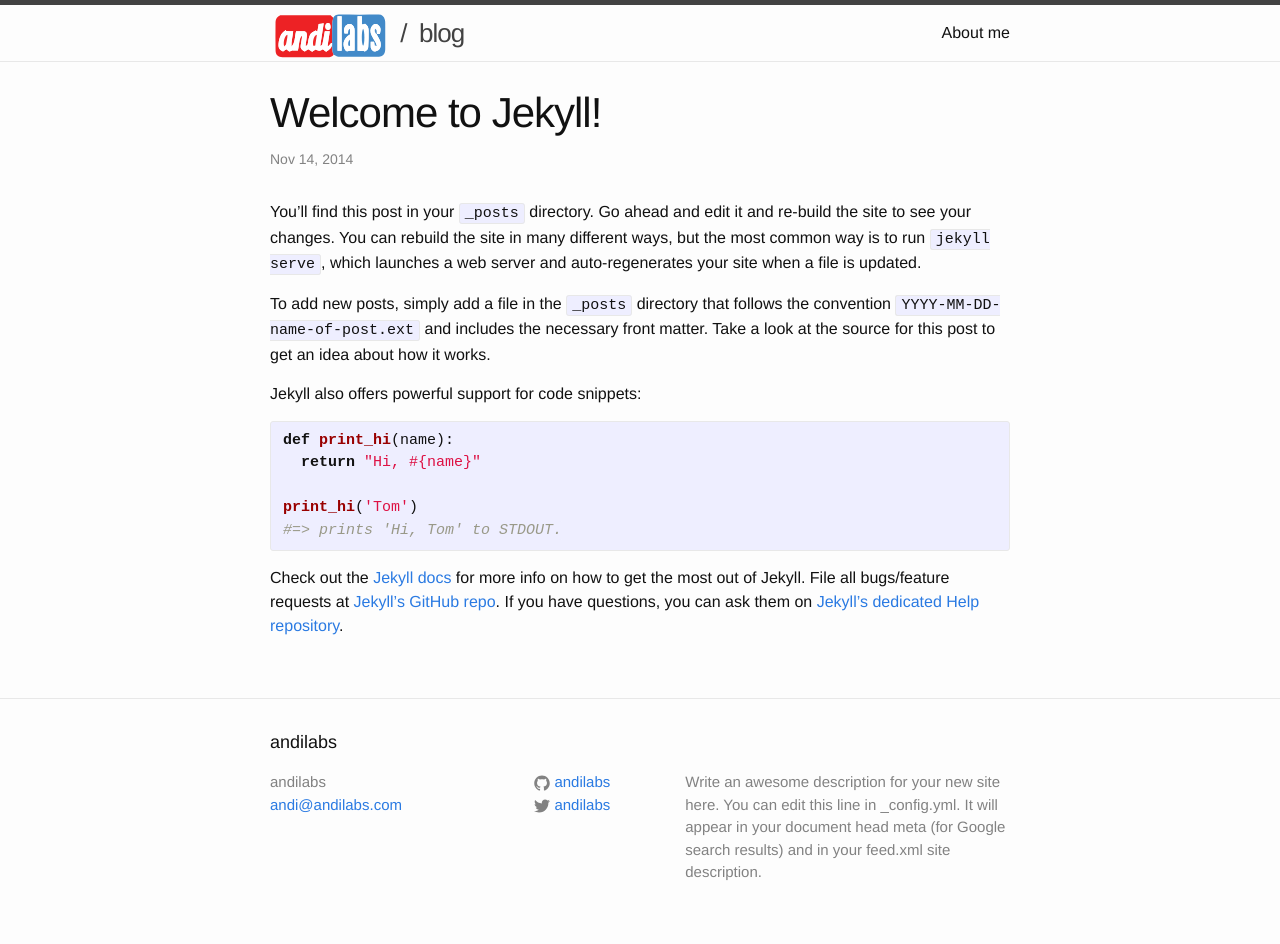
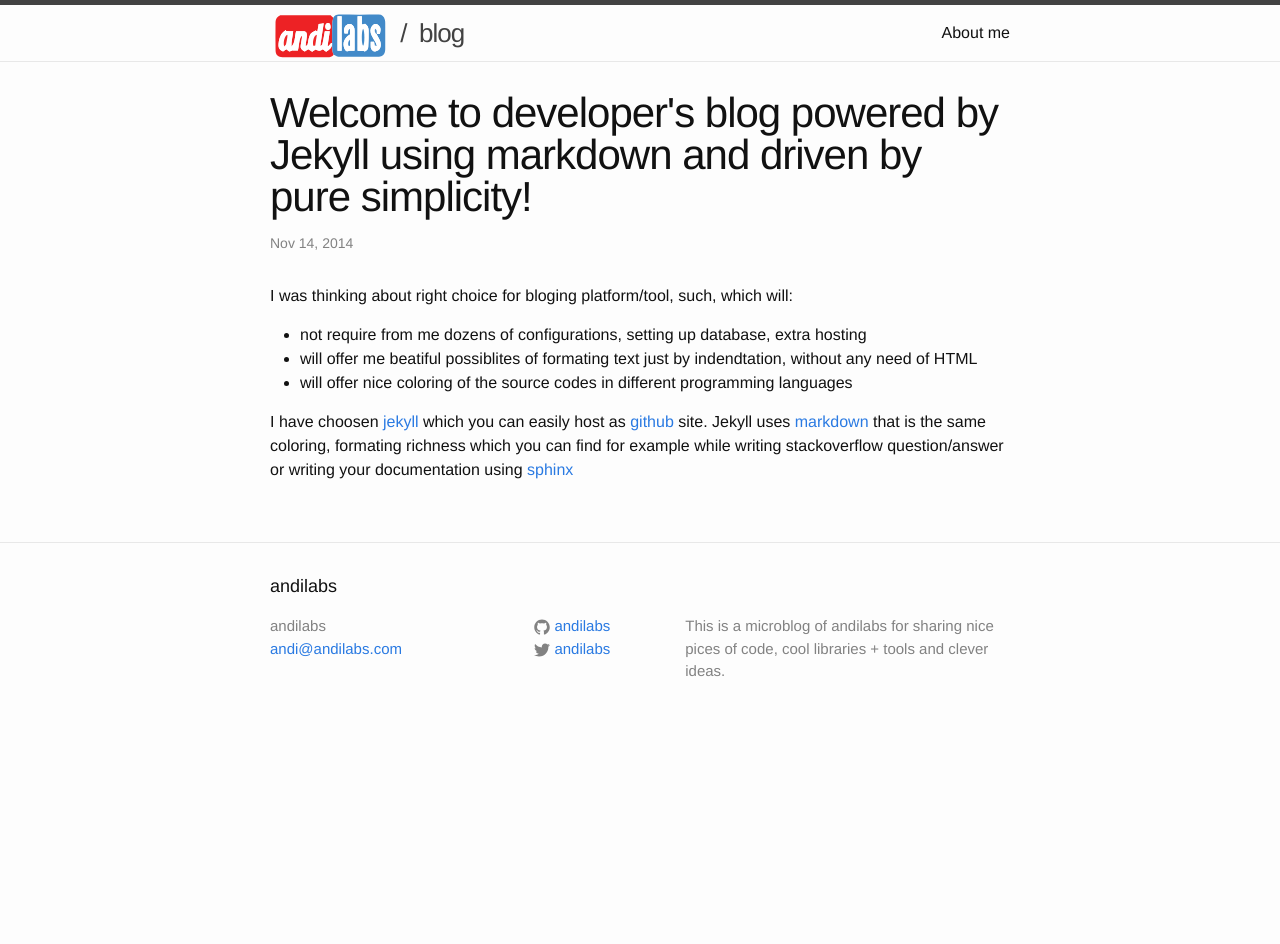
Before and after one commit to f4ww4z/andilabs.github.io, a Jekyll site: the page built from _posts/2014-11-14-welcome-to-jekyll.markdown, in a window 1280 px wide. Built offline with Jekyll 4.4.1, drawn with Linux system fonts in a browser that asks for light colours; after the commit the page ends 900 px from its top, so only the background shows below that.

Commit message:
djangogirls installation party

```diff
--- a/_config.yml
+++ b/_config.yml
@@ -2,9 +2,8 @@
 title: andilabs
 email: andi@andilabs.com
 description: > # this means to ignore newlines until "baseurl:"
-  Write an awesome description for your new site here. You can edit this
-  line in _config.yml. It will appear in your document head meta (for
-  Google search results) and in your feed.xml site description.
+  This is a microblog of andilabs
+  for sharing nice pices of code, cool libraries + tools and clever ideas.
 baseurl: "" # the subpath of your site, e.g. /blog/
 url: "http://andilabs.com" # the base hostname & protocol for your site
 twitter_username: andilabs
--- a/_posts/2014-11-14-welcome-to-jekyll.markdown
+++ b/_posts/2014-11-14-welcome-to-jekyll.markdown
@@ -1,9 +1,24 @@
 ---
 layout: post
-title:  "Welcome to Jekyll!"
+title:  "Welcome to developer's blog powered by Jekyll using markdown and driven by pure simplicity!"
 date:   2014-11-14 20:31:17
-categories: jekyll update
+categories: jekyll blog andilabs
 ---
+
+I was thinking about right choice for bloging platform/tool, such, which will:
+
+* not require from me dozens of configurations, setting up database, extra hosting
+* will offer me beatiful possiblites of formating text just by indendtation, without any need of HTML
+* will offer nice coloring of the source codes in different programming languages
+
+I have choosen [jekyll] which you can easily host as [github] site. Jekyll uses [markdown] that is the same coloring, formating richness which you can find for example while writing stackoverflow question/answer or writing your documentation using [sphinx]
+
+[jekyll]:	http://jekyllrb.com
+[github]:	https://pages.github.com/
+[markdown]: http://en.wikipedia.org/wiki/Markdown
+[sphinx]:	http://sphinx-doc.org/
+
+<!--
 You’ll find this post in your `_posts` directory. Go ahead and edit it and re-build the site to see your changes. You can rebuild the site in many different ways, but the most common way is to run `jekyll serve`, which launches a web server and auto-regenerates your site when a file is updated.
 
 To add new posts, simply add a file in the `_posts` directory that follows the convention `YYYY-MM-DD-name-of-post.ext` and includes the necessary front matter. Take a look at the source for this post to get an idea about how it works.
@@ -22,4 +37,4 @@ Check out the [Jekyll docs][jekyll] for more info on how to get the most out of
 
 [jekyll]:      http://jekyllrb.com
 [jekyll-gh]:   https://github.com/jekyll/jekyll
-[jekyll-help]: https://github.com/jekyll/jekyll-help
+[jekyll-help]: https://github.com/jekyll/jekyll-help -->
--- a/about.md
+++ b/about.md
@@ -1,11 +1,9 @@
 ---
 layout: page
 title: About me
-permalink: /about-me-me-owce/
+permalink: /about-me/
 ---
 
-This is the base Jekyll theme. You can find out more info about customizing your Jekyll theme, as well as basic Jekyll usage documentation at [jekyllrb.com](http://jekyllrb.com/)
+My name is Andrzej Kostanski and I am a software developer.
 
-You can find the source code for the Jekyll new theme at: [github.com/jglovier/jekyll-new](https://github.com/jglovier/jekyll-new)
-
-You can find the source code for Jekyll at [github.com/jekyll/jekyll](https://github.com/jekyll/jekyll)
+More about me you find here [andilabs.com](http://andilabs.com/)
```
